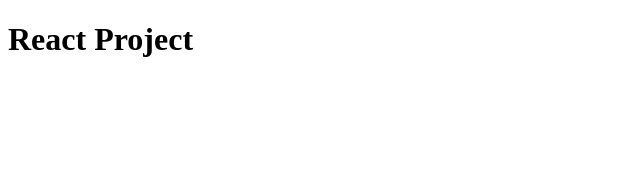
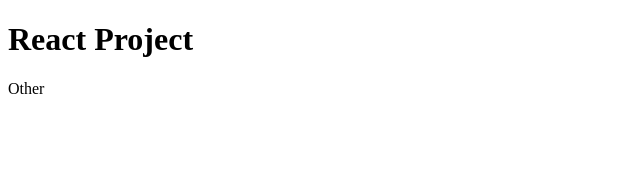
Before and after one commit to liweinan/play-react, a React app: page / in a window 1280 px wide. Shown: the top 170 px of the page, without its empty margins (0-640 px from the left). Built offline with nearby package versions, Linux system fonts and the light colour scheme.

Commit message:
add other

```diff
--- a/index.html
+++ b/index.html
@@ -7,6 +7,7 @@
 </head>
 <body>
 <div id="app"></div>
+<div id="other"> </div>
 <script src="src/index.js"></script>
 </body>
 </html>
--- a/src/index.js
+++ b/src/index.js
@@ -2,6 +2,14 @@
 import { createRoot } from 'react-dom/client';
 import App from './App';
 
+function Other() {
+    return (
+        <div>Other</div>
+    )
+}
 
-const root = createRoot(document.getElementById('app'));
-root.render(<App />);
+const app = createRoot(document.getElementById('app'));
+app.render(<App />);
+
+const other = createRoot(document.getElementById('other'));
+other.render(<Other />);
```
